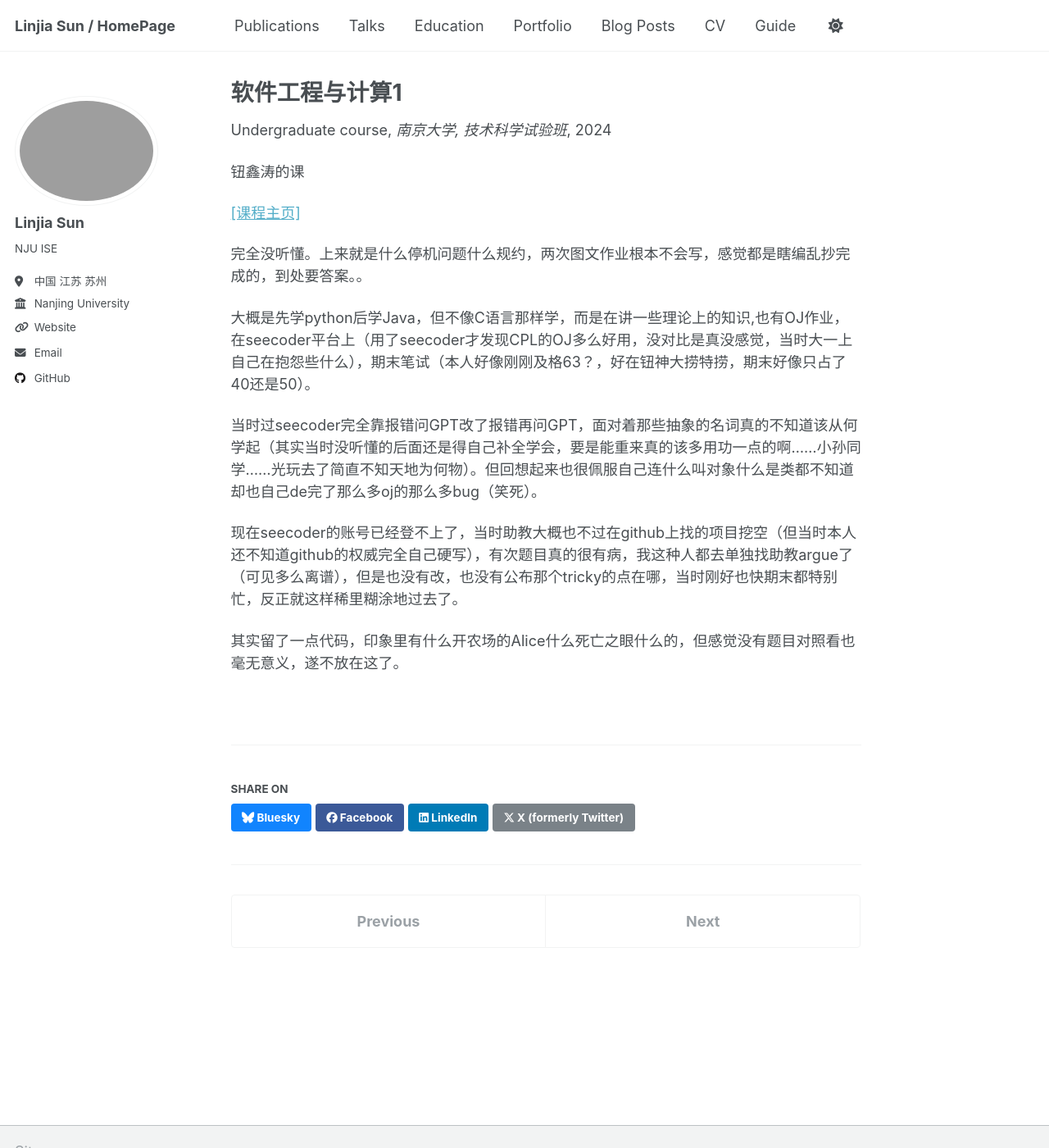
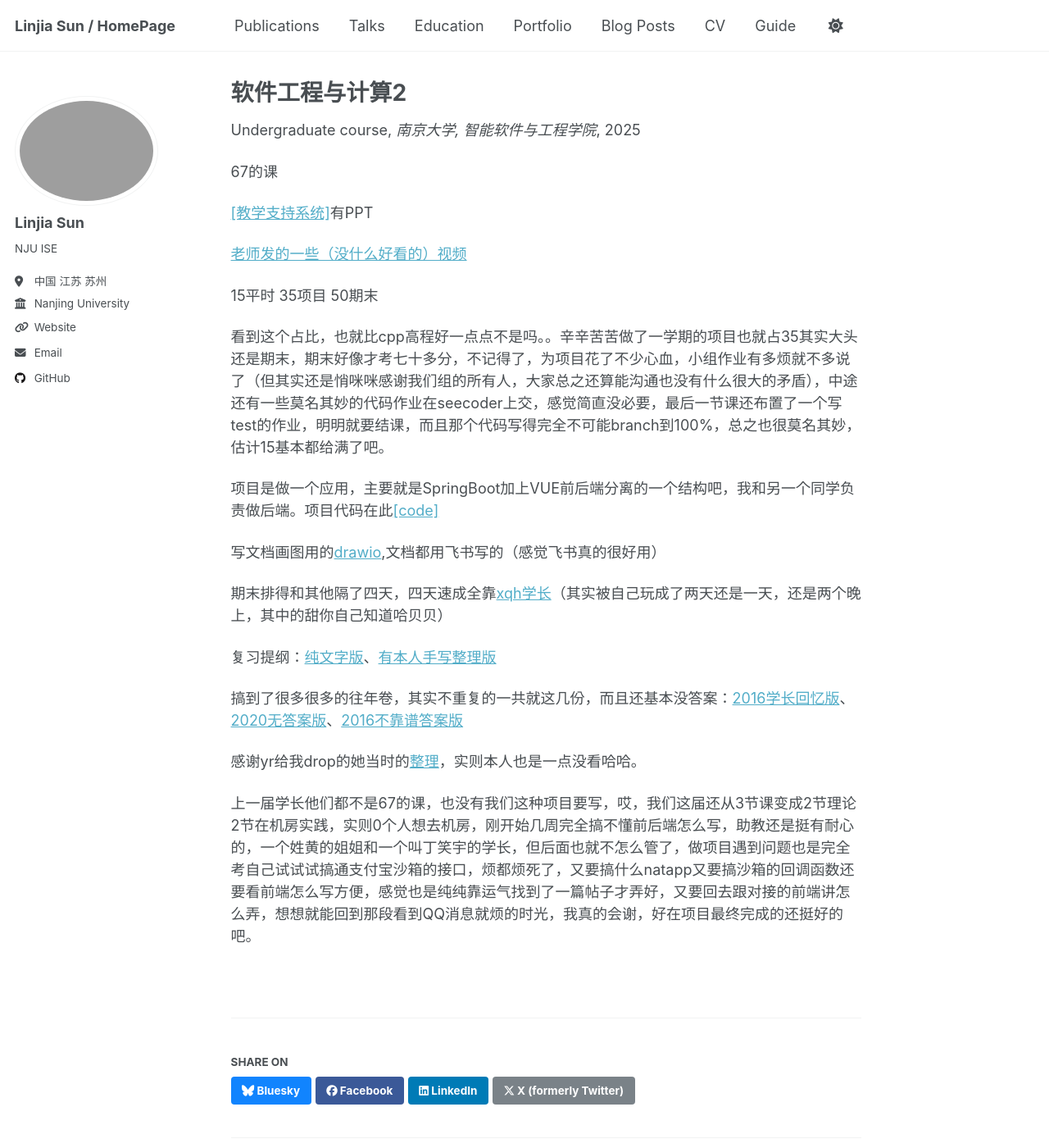
Before and after one commit to sun0jia/sun0jia.github.io, a Jekyll site: the page built from _education/SE2.md, in a window 1280 px wide and 1400 px high. Shown: the whole window at 82% size. Built offline with Jekyll 4.4.1, drawn with Linux system fonts in a browser that asks for light colours; a script that is not in the unit is left out.

Commit message:
'courses'

```diff
--- /dev/null
+++ b/_education/SE2.md
@@ -0,0 +1,35 @@
+---
+title: "软件工程与计算2"
+collection: education
+type: "Undergraduate course"
+permalink: /education/SE1
+venue: "南京大学, 智能软件与工程学院"
+date: 2025-03-01
+location: "苏州, JiangSu"
+---
+
+67的课
+
+[[教学支持系统]](https://selearning.nju.edu.cn/course/view.php?id=246)有PPT
+
+[老师发的一些（没什么好看的）视频](https://box.nju.edu.cn/d/f9c2e53f05ba4588a8af/)
+
+15平时 35项目 50期末
+
+看到这个占比，也就比cpp高程好一点点不是吗。。辛辛苦苦做了一学期的项目也就占35其实大头还是期末，期末好像才考七十多分，不记得了，为项目花了不少心血，小组作业有多烦就不多说了（但其实还是悄咪咪感谢我们组的所有人，大家总之还算能沟通也没有什么很大的矛盾），中途还有一些莫名其妙的代码作业在seecoder上交，感觉简直没必要，最后一节课还布置了一个写test的作业，明明就要结课，而且那个代码写得完全不可能branch到100%，总之也很莫名其妙，估计15基本都给满了吧。
+
+
+
+项目是做一个应用，主要就是SpringBoot加上VUE前后端分离的一个结构吧，我和另一个同学负责做后端。项目代码在此[[code]](https://git.nju.edu.cn/zt150058/tomato/-/tree/back?ref_type=heads)
+
+写文档画图用的[drawio](https://www.drawio.com/),文档都用飞书写的（感觉飞书真的很好用）
+
+期末排得和其他隔了四天，四天速成全靠[xqh学长](https://eaglebear2002.github.io/30328/)（其实被自己玩成了两天还是一天，还是两个晚上，其中的甜你自己知道哈贝贝）
+
+复习提纲：[纯文字版](/files/软工2复习提纲2025.pdf)、[有本人手写整理版](/files/软工2重点有字版.pdf)
+
+搞到了很多很多的往年卷，其实不重复的一共就这几份，而且还基本没答案：[2016学长回忆版](https://github.com/NJU-SE-15-share-review/professional-class/tree/master/%E8%BD%AF%E4%BB%B6%E5%B7%A5%E7%A8%8B%E4%B8%8E%E8%AE%A1%E7%AE%97/Software%20Engineering%20and%20Computing%20II)、[2020无答案版](/files/2020软件工程与计算IIA.pdf)、[2016不靠谱答案版](/files/2016年软工二试卷参考答案.pdf)
+
+感谢yr给我drop的她当时的[整理](/files/yrSE2题目%20(1).pdf)，实则本人也是一点没看哈哈。
+
+上一届学长他们都不是67的课，也没有我们这种项目要写，哎，我们这届还从3节课变成2节理论2节在机房实践，实则0个人想去机房，刚开始几周完全搞不懂前后端怎么写，助教还是挺有耐心的，一个姓黄的姐姐和一个叫丁笑宇的学长，但后面也就不怎么管了，做项目遇到问题也是完全考自己试试试搞通支付宝沙箱的接口，烦都烦死了，又要搞什么natapp又要搞沙箱的回调函数还要看前端怎么写方便，感觉也是纯纯靠运气找到了一篇帖子才弄好，又要回去跟对接的前端讲怎么弄，想想就能回到那段看到QQ消息就烦的时光，我真的会谢，好在项目最终完成的还挺好的吧。
--- a/_education/fundamentals_of_data_management.md
+++ b/_education/fundamentals_of_data_management.md
@@ -4,7 +4,7 @@ collection: education
 type: "Undergraduate course"
 permalink: /education/fundamentals_of_data_management
 venue: "南京大学, 智能软件与工程学院"
-date: 2024-02-16
+date: 2025-02-16
 location: "苏州, 中国江苏"
 ---
 
@@ -12,4 +12,10 @@ location: "苏州, 中国江苏"
 
 经典46开
 
-[[教学支持系统]](https://selearning.nju.edu.cn/course/view.php?id=283)里面有总复习PPT、作业
+虚假的数据管理基础课：[[教学支持系统]](https://selearning.nju.edu.cn/course/view.php?id=283)里面有总复习PPT、作业、复习思考题答案
+
+真实的数据管理基础课：[其实我们都上的B大对吧](https://www.bilibili.com/video/BV1W3411y7dw/?spm_id_from=333.1387.favlist.content.click)
+
+在此附上往年模拟卷：[24卷子](/files/智软24数据管理基础复习测试卷.pdf)、[24答案](/files/智软24数据管理基础复习测试（参考答案）.pdf)、[25卷子](/files/数据管理基础2025期末练习final.pdf)、[25答案](/files/数据管理基础2025期末练习final（参考答案）.pdf)
+
+大概就是关系代数、SQL语言、范式、依赖、然后会画图，好好做模拟卷就行。分还没出，但感觉大家应该都还挺高的，毕竟也就那些能考，稍微学点就能会。平时作业说是建议我们不要手写，掌握一下编辑文档的能力方便以后写论文，本人也是在AI的帮助下写了一两次LaTeX哈哈，但还是觉得手写更有学习的感觉啊。。是的我就这么落伍。
```
Also changed, not shown: _education/computer_operating_system.md (+10 -0 lines), 9 other files.
